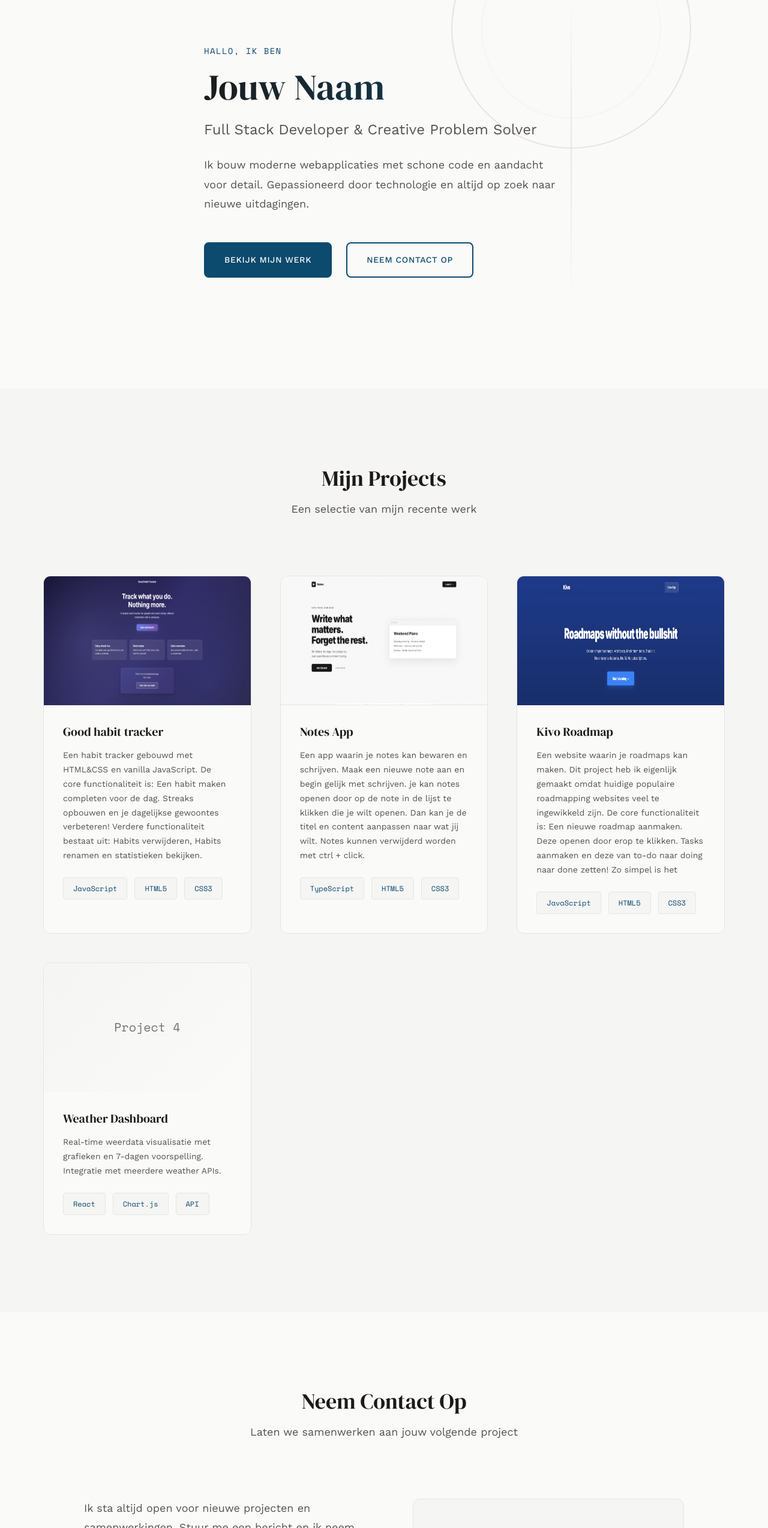
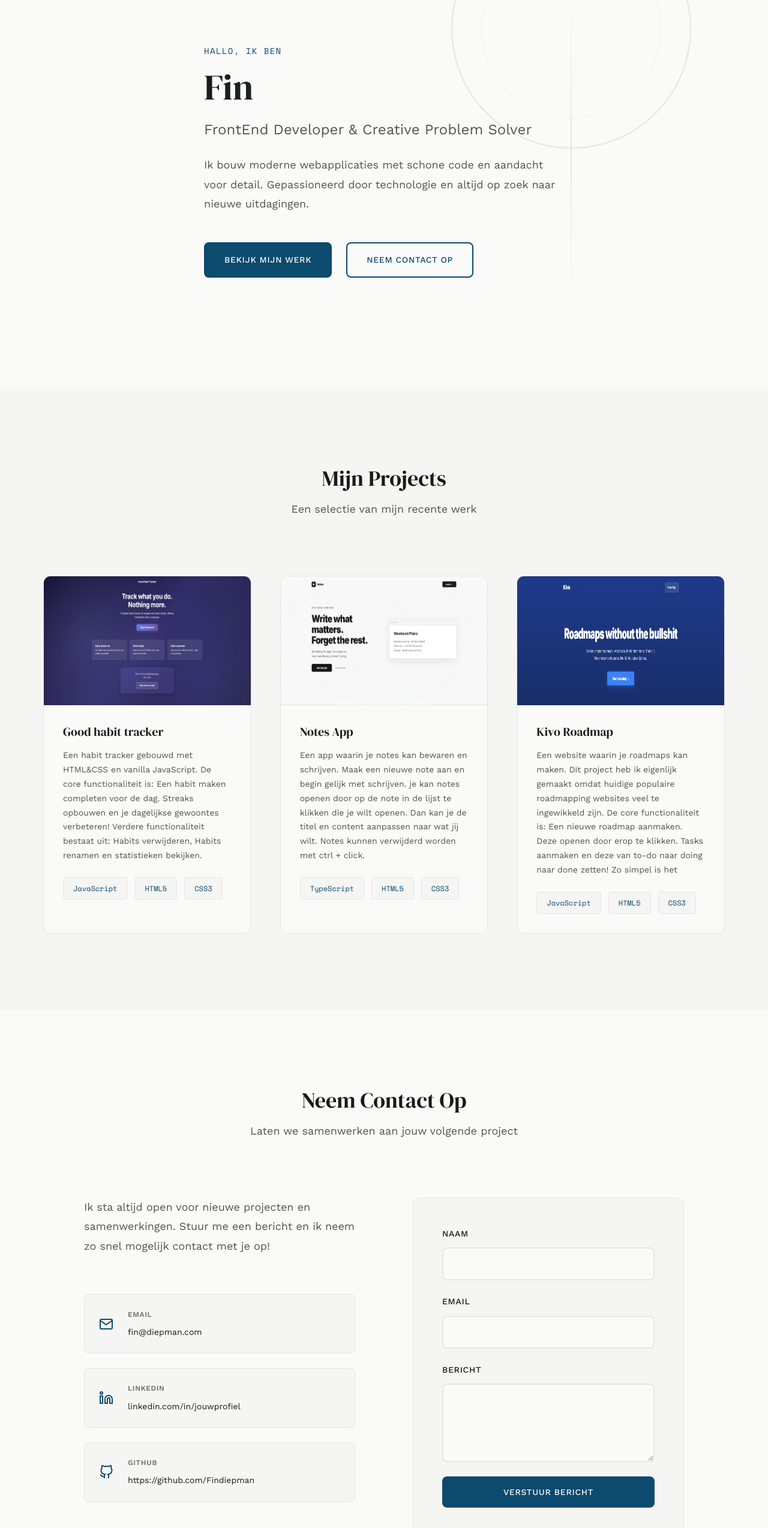
Before and after one commit to Findiepman/portfolio, a plain HTML site: page index.html in a window 1280 px wide. Shown: the part 152-2700 px from the top of the page at 60% size. Drawn offline with nearby package versions, Linux system fonts and the light colour scheme.

Commit message:
Removed 4th project

```diff
--- a/index.html
+++ b/index.html
@@ -50,8 +50,8 @@
         <div class="container">
             <div class="home-content">
                 <p class="home-greeting">Hallo, ik ben</p>
-                <h1 class="home-name">Jouw Naam</h1>
-                <p class="home-tagline">Full Stack Developer & Creative Problem Solver</p>
+                <h1 class="home-name">Fin</h1>
+                <p class="home-tagline">FrontEnd Developer & Creative Problem Solver</p>
                 <p class="home-description">
                     Ik bouw moderne webapplicaties met schone code en aandacht voor detail.
                     Gepassioneerd door technologie en altijd op zoek naar nieuwe uitdagingen.
@@ -217,47 +217,7 @@
                     </div>
                 </article>
 
-                <!-- Project Card 4 -->
-                <article class="project-card">
-                    <div class="project-image">
-                        <div class="project-thumbnail">
-                            <div class="placeholder-image">Project 4</div>
-                        </div>
-                        <div class="project-overlay">
-                            <div class="project-links">
-                                <a href="#" class="project-link" target="_blank" rel="noopener">
-                                    <span>View Live</span>
-                                    <svg width="16" height="16" viewBox="0 0 24 24" fill="none" stroke="currentColor"
-                                        stroke-width="2">
-                                        <path d="M18 13v6a2 2 0 0 1-2 2H5a2 2 0 0 1-2-2V8a2 2 0 0 1 2-2h6"></path>
-                                        <polyline points="15 3 21 3 21 9"></polyline>
-                                        <line x1="10" y1="14" x2="21" y2="3"></line>
-                                    </svg>
-                                </a>
-                                <a href="#" class="project-link" target="_blank" rel="noopener">
-                                    <span>Source Code</span>
-                                    <svg width="16" height="16" viewBox="0 0 24 24" fill="none" stroke="currentColor"
-                                        stroke-width="2">
-                                        <polyline points="16 18 22 12 16 6"></polyline>
-                                        <polyline points="8 6 2 12 8 18"></polyline>
-                                    </svg>
-                                </a>
-                            </div>
-                        </div>
-                    </div>
-                    <div class="project-content">
-                        <h3 class="project-title">Weather Dashboard</h3>
-                        <p class="project-description">
-                            Real-time weerdata visualisatie met grafieken en 7-dagen voorspelling.
-                            Integratie met meerdere weather APIs.
-                        </p>
-                        <div class="project-tags">
-                            <span class="tag">React</span>
-                            <span class="tag">Chart.js</span>
-                            <span class="tag">API</span>
-                        </div>
-                    </div>
-                </article>
+
             </div>
         </div>
     </section>
@@ -278,7 +238,7 @@
                     </p>
 
                     <div class="contact-links">
-                        <a href="mailto:jouw.email@example.com" class="contact-link">
+                        <a href="mailto:fin@diepman.com" class="contact-link">
                             <svg width="24" height="24" viewBox="0 0 24 24" fill="none" stroke="currentColor"
                                 stroke-width="2">
                                 <path d="M4 4h16c1.1 0 2 .9 2 2v12c0 1.1-.9 2-2 2H4c-1.1 0-2-.9-2-2V6c0-1.1.9-2 2-2z">
@@ -287,7 +247,7 @@
                             </svg>
                             <div class="contact-link-content">
                                 <span class="contact-link-label">Email</span>
-                                <span class="contact-link-value">jouw.email@example.com</span>
+                                <span class="contact-link-value">fin@diepman.com</span>
                             </div>
                         </a>
 
@@ -307,8 +267,7 @@
                             </div>
                         </a>
 
-                        <a href="https://github.com/jouwgebruikersnaam" class="contact-link" target="_blank"
-                            rel="noopener">
+                        <a href="https://github.com/Findiepman" class="contact-link" target="_blank" rel="noopener">
                             <svg width="24" height="24" viewBox="0 0 24 24" fill="none" stroke="currentColor"
                                 stroke-width="2">
                                 <path
@@ -317,7 +276,7 @@
                             </svg>
                             <div class="contact-link-content">
                                 <span class="contact-link-label">GitHub</span>
-                                <span class="contact-link-value">github.com/jouwgebruikersnaam</span>
+                                <span class="contact-link-value">https://github.com/Findiepman</span>
                             </div>
                         </a>
                     </div>
```
